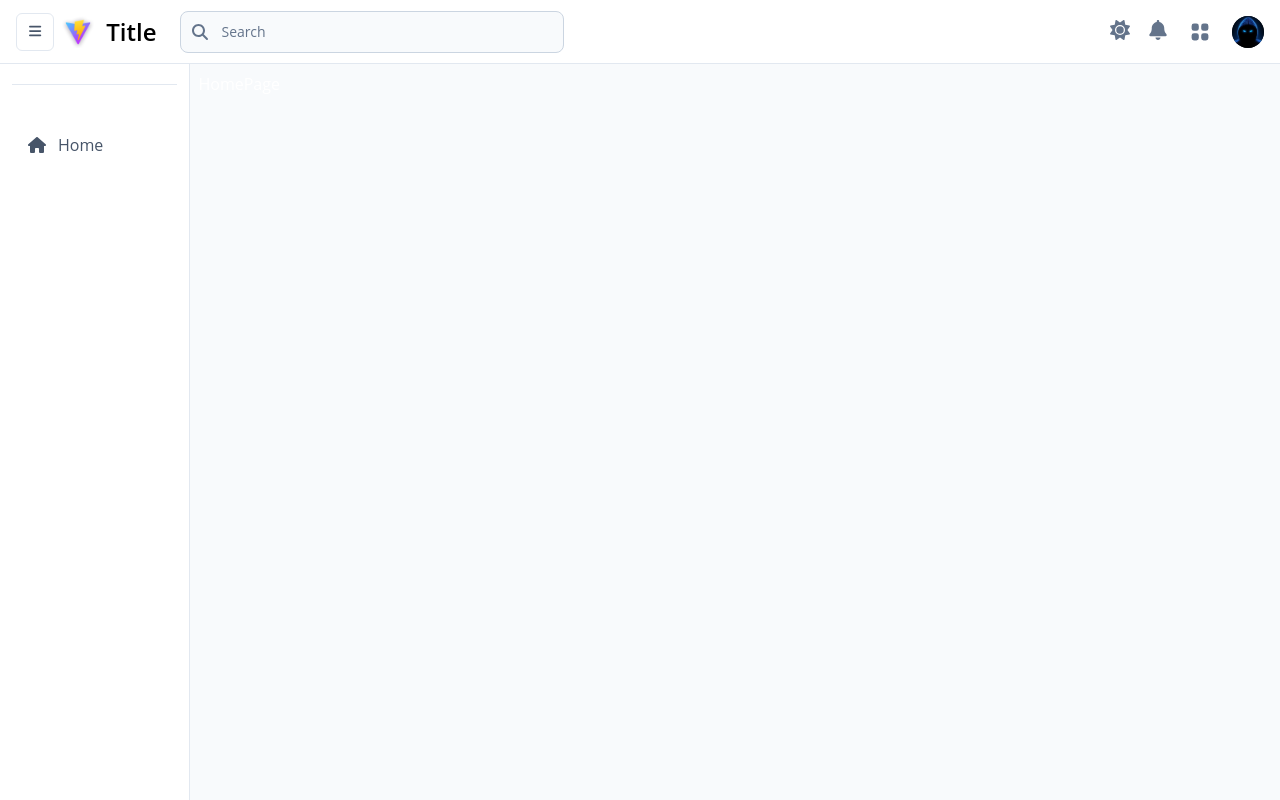
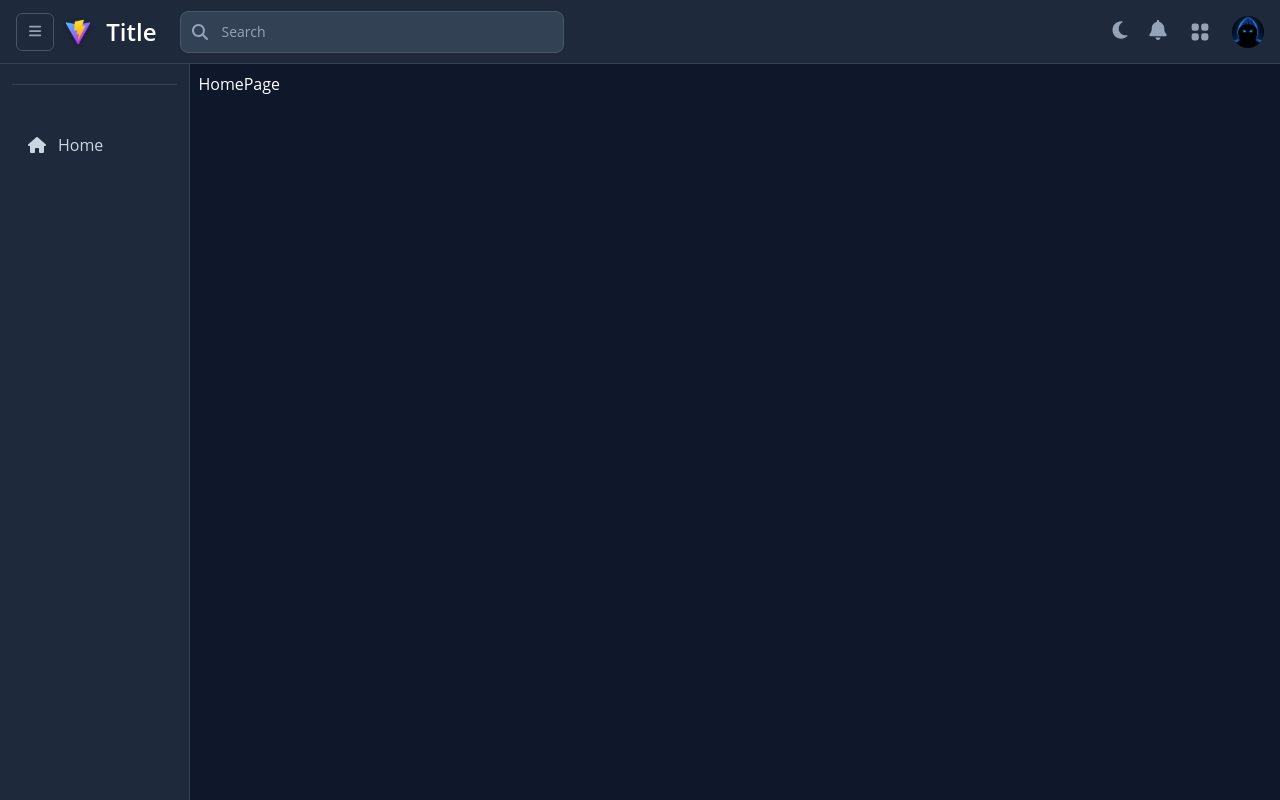
Before and after one commit to mrmendoza-dev/vite-react-template, a React (Vite) app: page / in a window 1280 px wide. Built offline with nearby package versions, Linux system fonts and the light colour scheme.

Commit message:
updated ThemeContext

```diff
--- a/src/contexts/Providers.tsx
+++ b/src/contexts/Providers.tsx
@@ -1,6 +1,8 @@
 import { ThemeProvider } from "@/contexts/ThemeContext";
 import { ApplicationShellProvider } from "@/contexts/ApplicationShellContext";
 import { ToastProvider } from "@/contexts/ToastContext";
+
+
 
 
 export function Providers({ children }: { children: React.ReactNode }) {
--- a/src/contexts/ThemeContext.tsx
+++ b/src/contexts/ThemeContext.tsx
@@ -20,32 +20,53 @@ const initialState: ThemeProviderState = {
 
 const ThemeProviderContext = createContext<ThemeProviderState>(initialState);
 
+// Script to prevent theme flicker
+const themeScript = `
+  (function() {
+    const storageKey = "vite-ui-theme";
+    const theme = localStorage.getItem(storageKey) || "dark";
+    const systemTheme = window.matchMedia("(prefers-color-scheme: dark)").matches ? "dark" : "light";
+
+    document.documentElement.classList.add(theme === "system" ? systemTheme : theme);
+  })()
+`;
+
 export function ThemeProvider({
   children,
-  defaultTheme = "system",
+  defaultTheme = "dark",
   storageKey = "vite-ui-theme",
   ...props
 }: ThemeProviderProps) {
   const [theme, setTheme] = useState<Theme>(
     () => (localStorage.getItem(storageKey) as Theme) || defaultTheme
   );
+  const [isInitialized, setIsInitialized] = useState(false);
 
   useEffect(() => {
     const root = window.document.documentElement;
+    const mediaQuery = window.matchMedia("(prefers-color-scheme: dark)");
 
-    root.classList.remove("light", "dark");
+    const applyTheme = (theme: Theme) => {
+      root.classList.remove("light", "dark");
+      const effectiveTheme =
+        theme === "system" ? (mediaQuery.matches ? "dark" : "light") : theme;
+      root.classList.add(effectiveTheme);
+    };
 
-    if (theme === "system") {
-      const systemTheme = window.matchMedia("(prefers-color-scheme: dark)")
-        .matches
-        ? "dark"
-        : "light";
+    // Handle system theme changes
+    const handleSystemThemeChange = () => {
+      if (theme === "system") {
+        applyTheme("system");
+      }
+    };
 
-      root.classList.add(systemTheme);
-      return;
-    }
+    applyTheme(theme);
+    setIsInitialized(true);
+    mediaQuery.addEventListener("change", handleSystemThemeChange);
 
-    root.classList.add(theme);
+    return () => {
+      mediaQuery.removeEventListener("change", handleSystemThemeChange);
+    };
   }, [theme]);
 
   const value = {
@@ -56,10 +77,18 @@ export function ThemeProvider({
     },
   };
 
+  // Prevent hydration mismatch by not rendering until initialized
   return (
-    <ThemeProviderContext.Provider {...props} value={value}>
-      {children}
-    </ThemeProviderContext.Provider>
+    <>
+      <script
+        dangerouslySetInnerHTML={{
+          __html: themeScript,
+        }}
+      />
+      <ThemeProviderContext.Provider {...props} value={value}>
+        {isInitialized ? children : null}
+      </ThemeProviderContext.Provider>
+    </>
   );
 }
 
```
